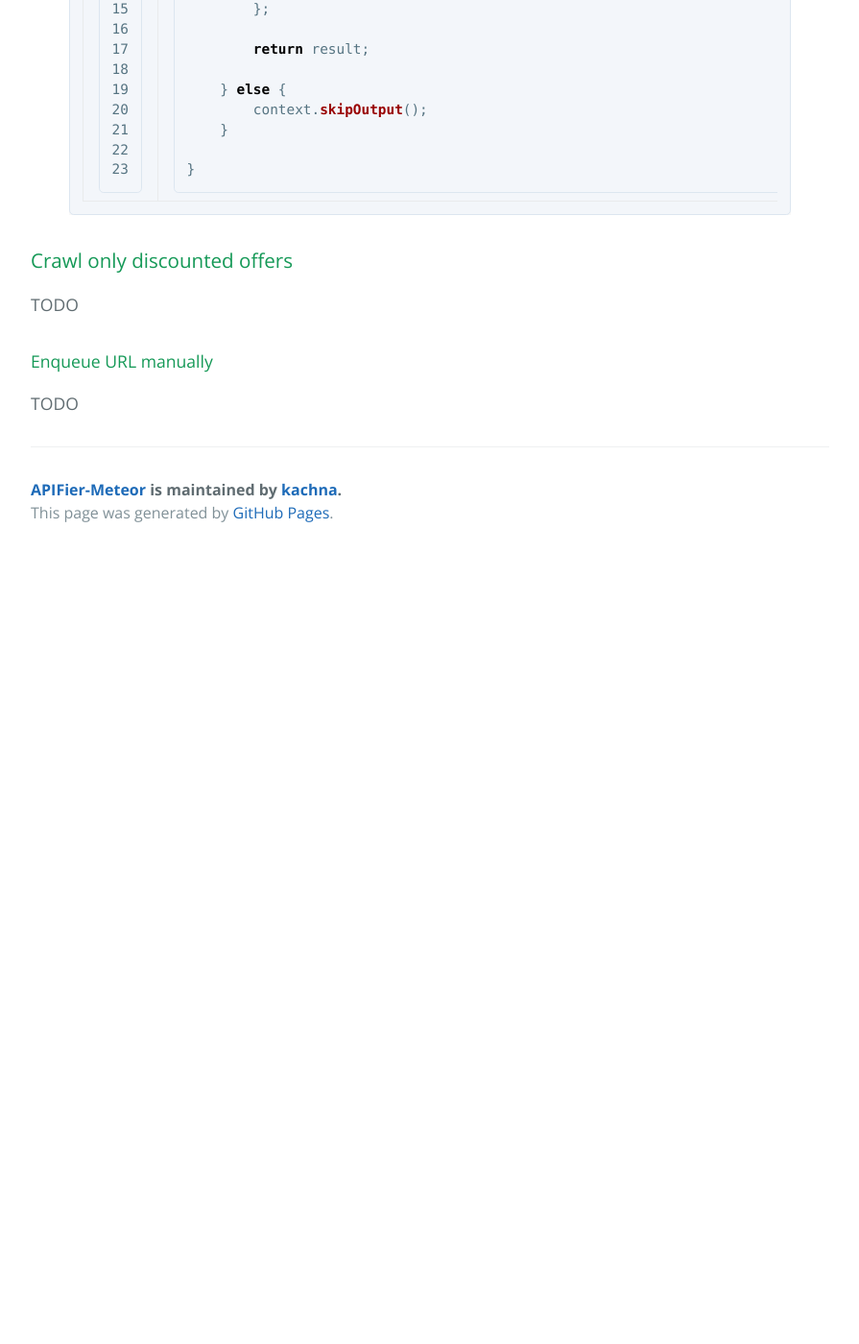
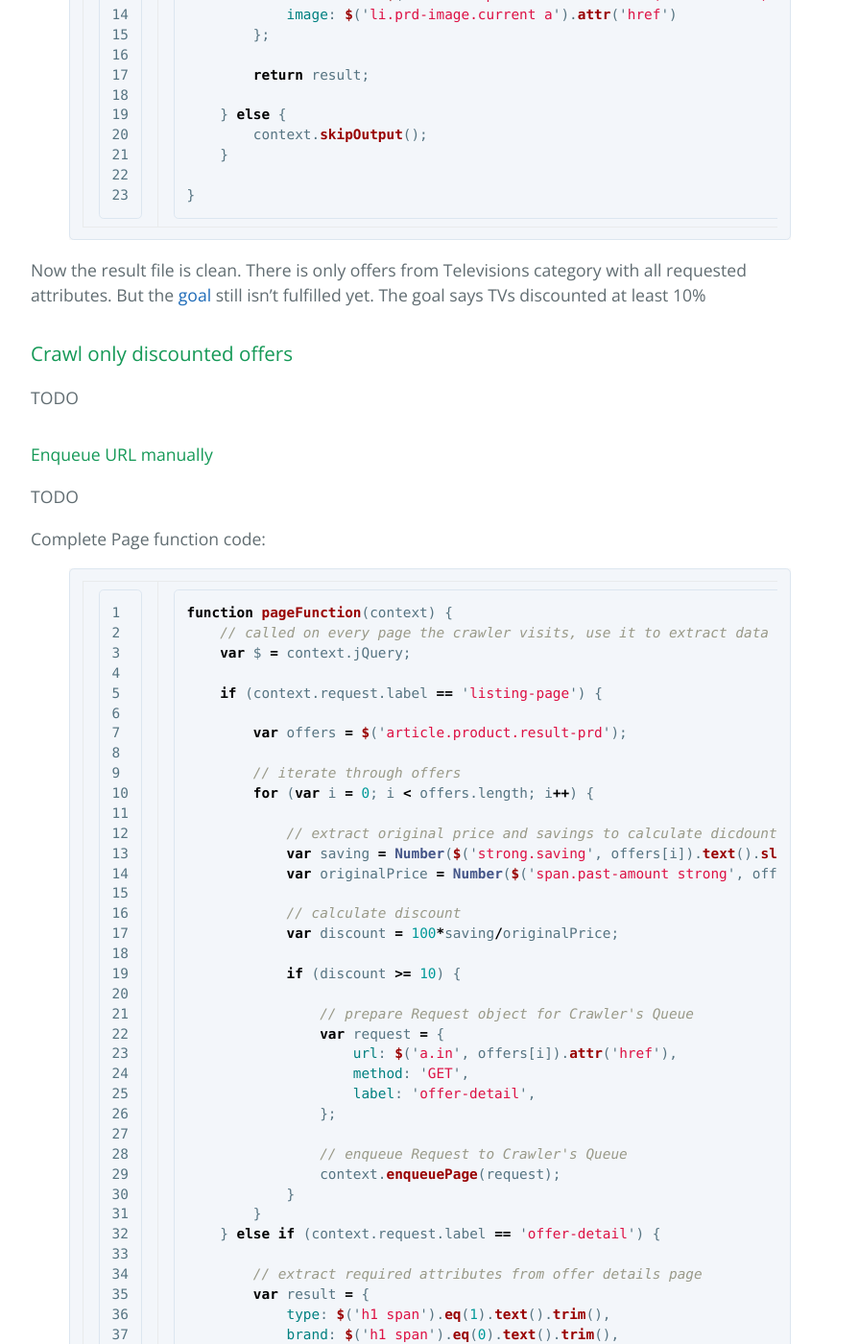
Before and after one commit to kachna/APIFier-Meteor, a Jekyll site: the page built from docs/_posts/2017-01-14-easy-crawler-using-APIFier.md, in a window 1280 px wide and 1400 px high, scrolled down 15481 px. Shown: the whole window at 96% size, without its empty margins (192-1087 px from the left). Built offline with Jekyll 4.4.1, drawn with Linux system fonts in a browser that asks for light colours; the repository's description, which GitHub fills in, is left out; before the commit the page ends 16059 px from its top, so only the background shows below that; some of the changed text lies outside the part shown.

Commit message:
added complete pageFunction to first post

```diff
--- a/docs/_posts/2017-01-14-easy-crawler-using-APIFier.md
+++ b/docs/_posts/2017-01-14-easy-crawler-using-APIFier.md
@@ -18,7 +18,7 @@
 Think before you run crawler. Use Max pages per crawl in Crawler's Advanced settings section. Optimize its page scheduling and loading by careful settings of Pseudo-URLs, Clickable elements and Intercept request function. We will discus this settings in later part of tutorial. For now Advanced settings -> Max pages per crawl is enough.
 
 ### Crawler's goal
-The goal is to extract discounted items from [Currys UK e-shop](http://www.currys.co.uk/). Because Cyrrys offer is exhausting and APIFier's developer plan is limited and this is only tutorial our Crawler should focus only on TVs which are discounted at least 10%. Extension of Crawler to extract more offers is in fact only removing of condition so it will be easy for you when you finish this post.
+The goal is to extract discounted items from [Currys UK e-shop](http://www.currys.co.uk/). Because Cyrrys offer is exhausting and APIFier's developer plan is limited and this is only tutorial our Crawler should focus only on *TVs* which are *discounted at least 10%*. Extension of Crawler to extract more offers is in fact only removing of condition so it will be easy for you when you finish this post.
 
 In the future offers extracted by this Crawler will be aggregated with offers from many other e-shops and they should be filterable and sortable and so on. To fulfill this goal every offer need few parameters:
 
@@ -410,7 +410,7 @@
 
     "url": "http://www.currys.co.uk/gbuk/tv-and-home-entertainment/televisions/televisions/301_3002_30002_xx_xx/1_50/relevance-desc/xx-criteria.html"
 
-Bingo! It is offer listing page. There is nothing written in Page function what to do when Crawler visits offer listings. OK, it has to go there to get all URLs and enqueue all of them matching offer details page but there is nothing extracted so *pageFunction* returns *None* (*null*). But why should be *null* be presented in results? It shouldn't. Fortunately there is Context function called **skipOutput()**. You can add it to the end of function for case when offer details isn't crawled:
+Bingo! It is offer listing page. There is nothing written in Page function what to do when Crawler visits offer listings. OK, it has to go there to get all URLs and enqueue all of them matching offer details page but there is nothing extracted and outputted from offer listing page it self so the *pageFunction* returns *None* (*null*). But why should be *null* be presented in results? It shouldn't. Fortunately there is Context's function called **skipOutput()**. You can add it to the end of Page function for case when offer details page isn't crawled:
 
 {% highlight javascript linenos %}
 
@@ -439,6 +439,7 @@
 }
 {% endhighlight %}
 
+Now the result file is clean. There is only offers from Televisions category with all requested attributes. But the [goal](#crawlers-goal) still isn't fulfilled yet. The goal says TVs discounted at least 10%
 
 
 ### Crawl only discounted offers
@@ -448,3 +449,65 @@
 #### Enqueue URL manually
 
 TODO
+
+Complete Page function code:
+
+{% highlight javascript linenos %}
+
+function pageFunction(context) {
+    // called on every page the crawler visits, use it to extract data from it
+    var $ = context.jQuery;
+
+    if (context.request.label == 'listing-page') {
+
+        var offers = $('article.product.result-prd');
+
+        // iterate through offers
+        for (var i = 0; i < offers.length; i++) {
+
+            // extract original price and savings to calculate dicdount
+            var saving = Number($('strong.saving', offers[i]).text().slice(6).replace(',', ''));
+            var originalPrice = Number($('span.past-amount strong', offers[i]).text().slice(5).replace(',', ''));
+
+            // calculate discount
+            var discount = 100*saving/originalPrice;
+
+            if (discount >= 10) {
+
+                // prepare Request object for Crawler's Queue
+                var request = {
+                    url: $('a.in', offers[i]).attr('href'),
+                    method: 'GET',
+                    label: 'offer-detail',
+                };
+
+                // enqueue Request to Crawler's Queue
+                context.enqueuePage(request);
+            }
+        }
+    } else if (context.request.label == 'offer-detail') {
+
+        // extract required attributes from offer details page
+        var result = {
+            type: $('h1 span').eq(1).text().trim(),
+            brand: $('h1 span').eq(0).text().trim(),
+            originalPrice: Number($('div.prd-past-amounts span').eq(0).text().slice(1).replace(',', '')),
+            currentPrice: Number($('div.amounts strong.current').eq(0).text().slice(1).replace(',', '')),
+            discount: Math.round(Number($('div.amounts[data-discountpercent]').attr('data-discountpercent'))),
+            resolution: $('table.simpleTable tr:contains("Resolution") td').text().trim(),
+            image: $('li.prd-image.current a').attr('href')
+        };
+
+        // return offer attibutes to result collection
+        return result;
+
+    } else {
+
+        // do and output notihing if visits page other than listing or details
+        // this should not happend
+        context.skipOutput();
+    }
+
+}
+
+{% endhighlight %}
```
Also changed, not shown: other parts of docs/_posts/2017-01-14-easy-crawler-using-APIFier.md (+1 -1 lines).
